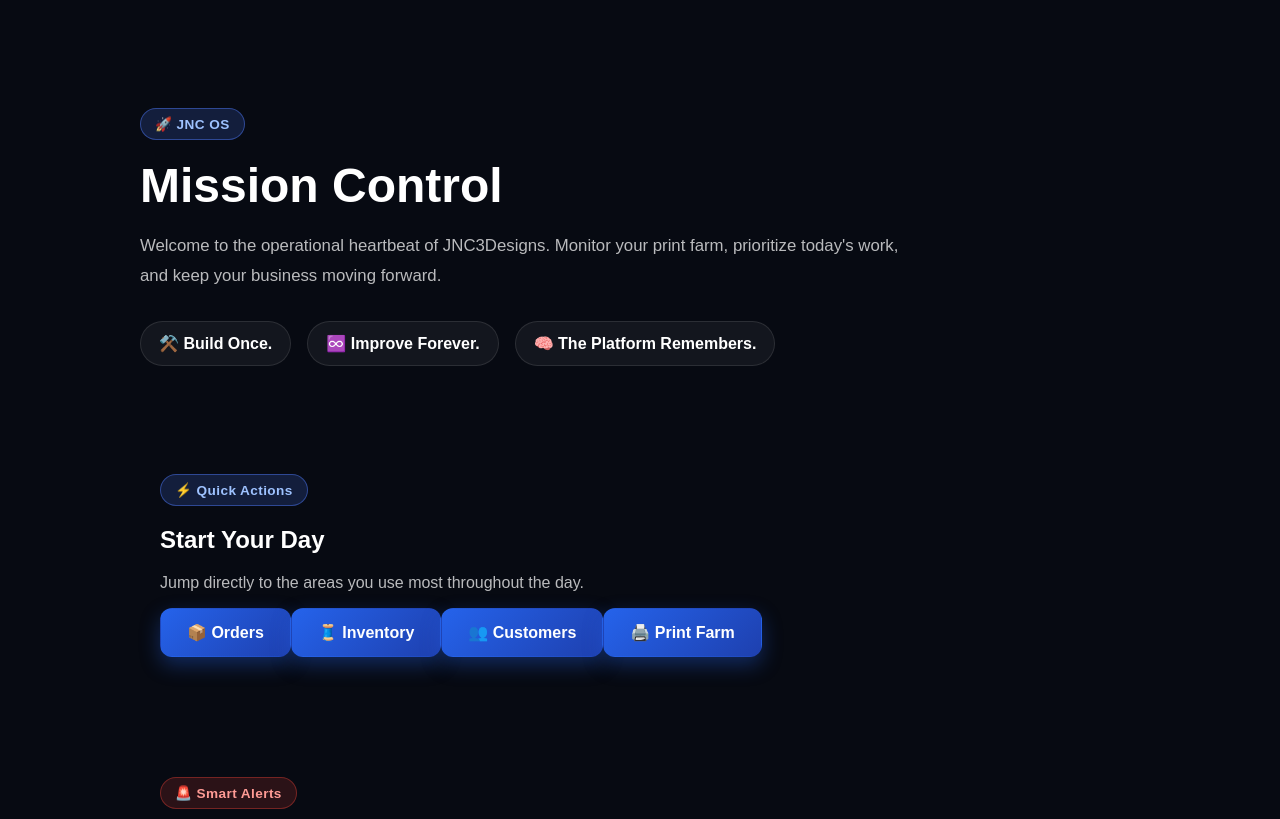
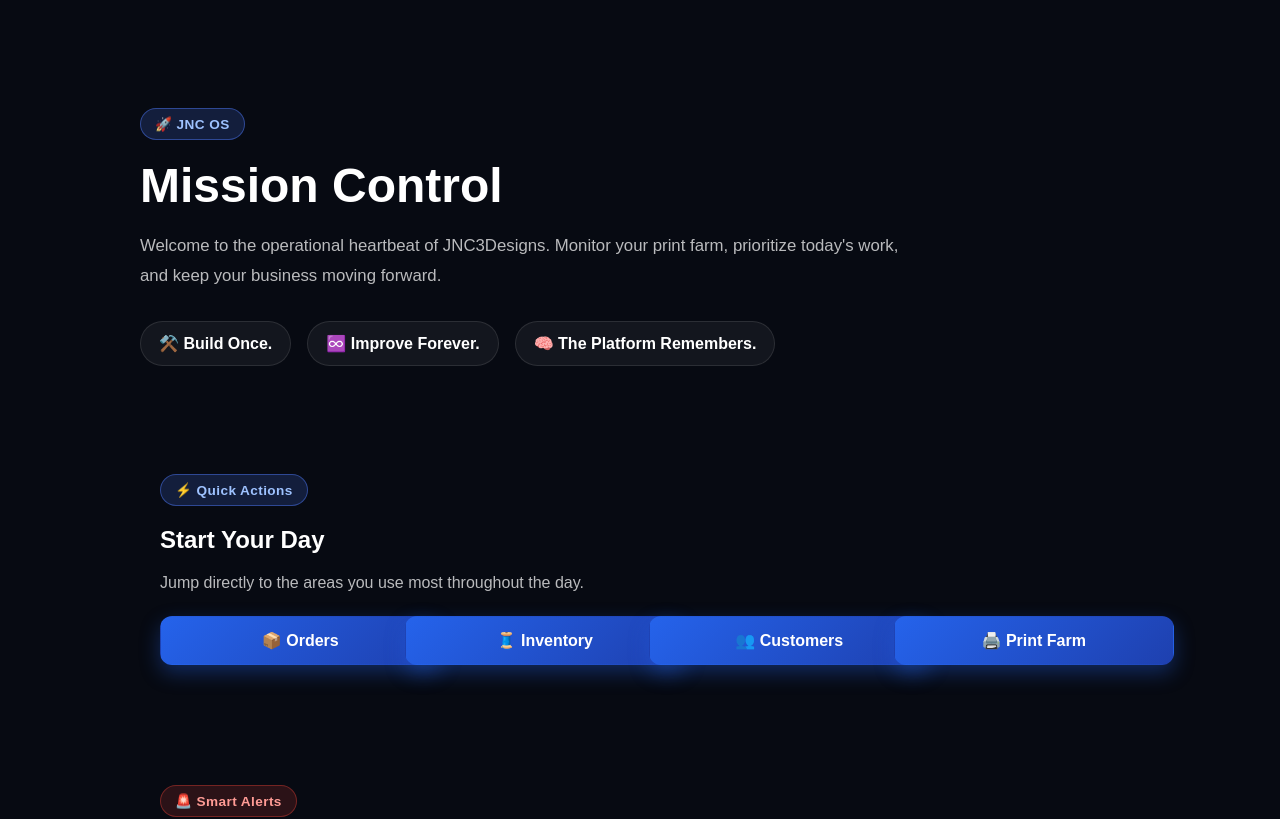
Before and after one commit to jnc3designs/jnc3designs-website, a Next.js app in the folder jnc3designs-premium/: page /operations in a window 1280 px wide. Shown: the top 819 px of the page. Built offline with nearby package versions, Linux system fonts and the light colour scheme.

Commit message:
Add quick actions grid styles to globals.css
Added styles for quick actions grid layout and buttons.

```diff
--- a/jnc3designs-premium/app/globals.css
+++ b/jnc3designs-premium/app/globals.css
@@ -1982,3 +1982,18 @@ font-size:120px;
     font-weight:600;
 
 }
+/* =====================================================
+   Quick Actions
+===================================================== */
+
+.quick-actions-grid {
+  display: grid;
+  grid-template-columns: repeat(auto-fit, minmax(220px, 1fr));
+  gap: 18px;
+  margin-top: 24px;
+}
+
+.quick-actions-grid .jnc-button {
+  width: 100%;
+  justify-content: center;
+}
```
